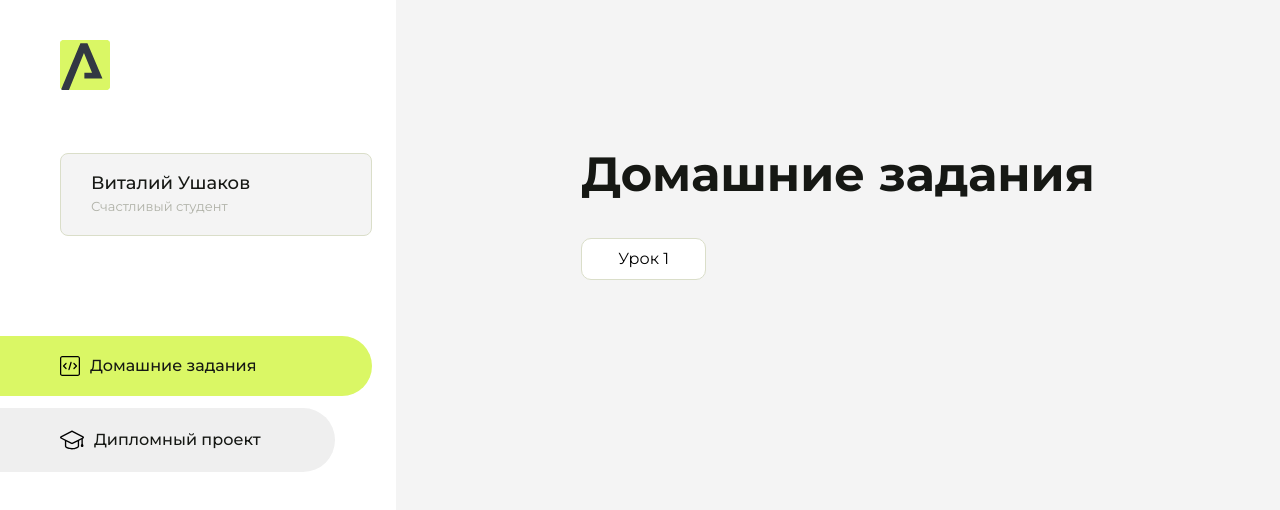
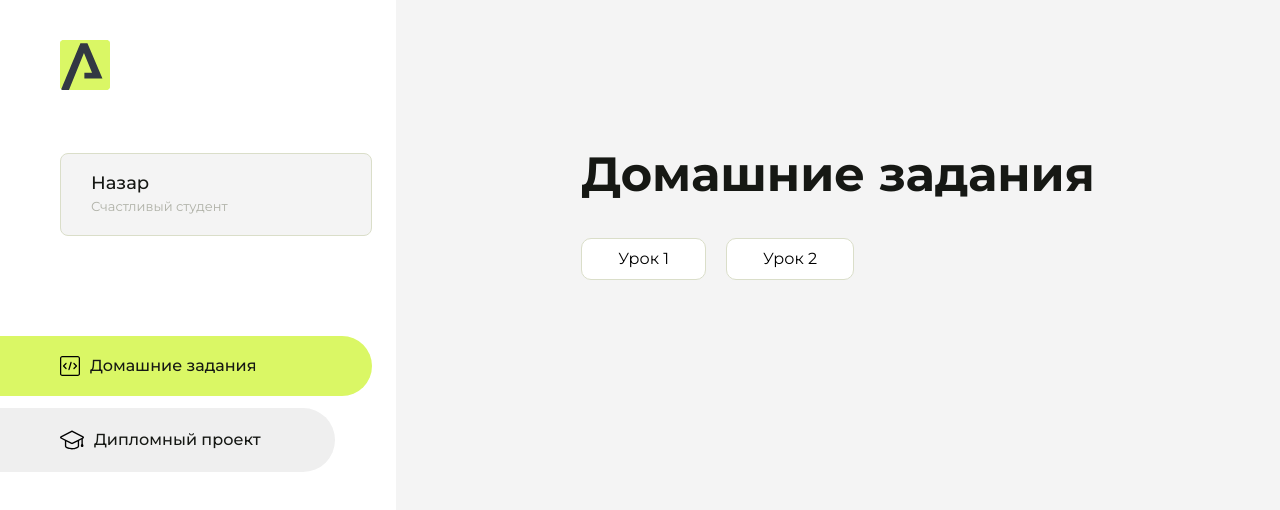
Before and after one commit to Anioson/homeworkt, a plain HTML site: page index.html in a window 1280 px wide. Drawn offline with Linux system fonts and the light colour scheme.

Commit message:
Update index.html

```diff
--- a/index.html
+++ b/index.html
@@ -43,7 +43,7 @@
                 </svg>
             </div>
             <div class="sidebar__user">
-                <div class="sidebar__name">Виталий Ушаков</div>
+                <div class="sidebar__name">Назар</div>
                 <div class="sidebar__text">Счастливый студент</div>
             </div>
             <div class="sidebar__tabs">
@@ -93,7 +93,10 @@
                 <div class="content__title">Домашние задания</div>
                 <ul class="content__list">
                     <li class="content__list-item">
-                        <a href="lesson1/index.html">Урок 1</a>
+                        <a href="hallo-arakenru/index.html">Урок 1</a>
+                    </li>
+                     <li class="content__list-item">
+                        <a href="etgtegetg/index.html">Урок 2</a>
                     </li>
                 </ul>
             </div>
```
